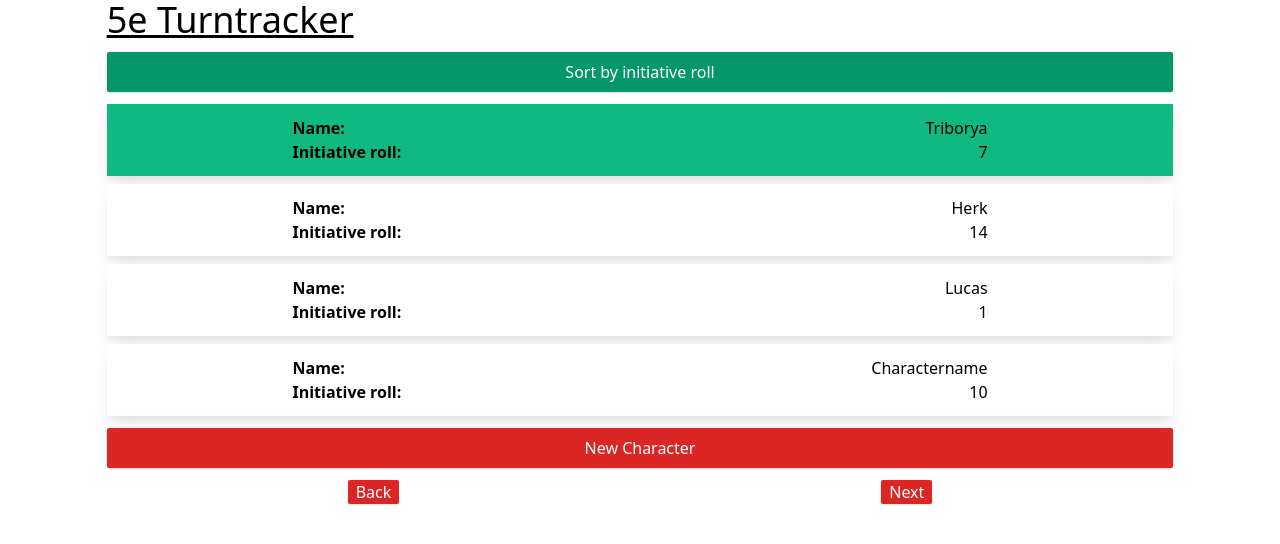
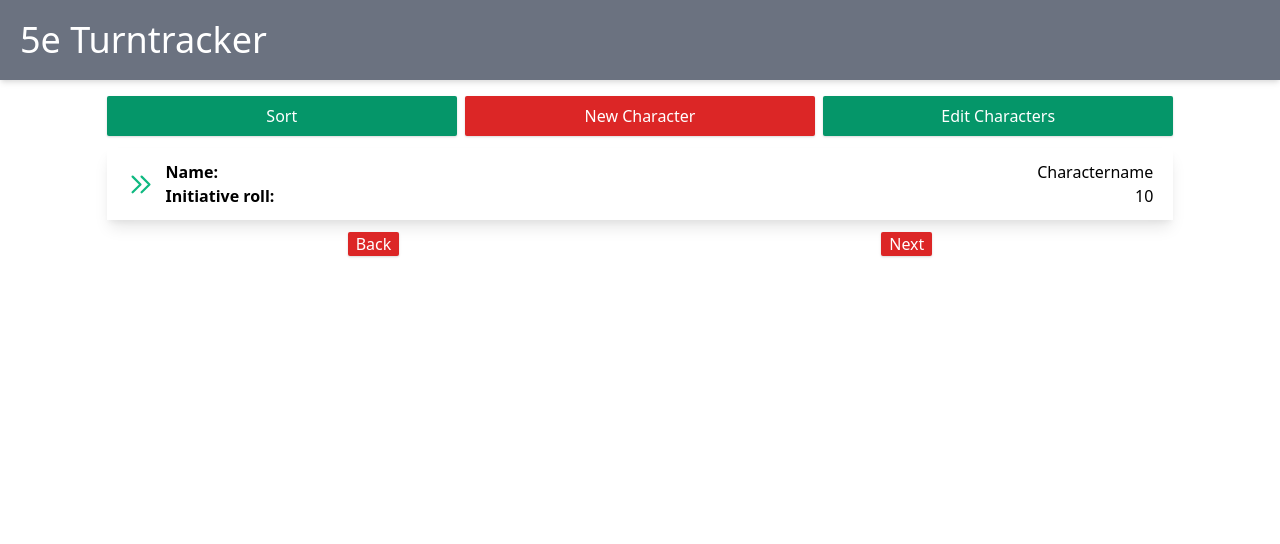
Before and after one commit to MauriceFreund/5e-turntracker, a React (Vite) app: page / in a window 1280 px wide. Both pictures are taken after a click on the button "New Character". Shown: the top 544 px of the page. Built offline with nearby package versions, Linux system fonts and the light colour scheme.

Commit message:
Characters are now editable

```diff
--- a/src/App.tsx
+++ b/src/App.tsx
@@ -7,6 +7,9 @@ function App() {
 
   return (
     <div className="App flex flex-col items-center">
+      <header className="w-full bg-gray-500 p-5 mb-4 shadow-md">
+        <h1 className="w-full text-white text-4xl">5e Turntracker</h1>
+      </header>
       <TurnTrackerMainComponent/>
     </div>
   )
--- a/src/components/CharacterCardComponent.tsx
+++ b/src/components/CharacterCardComponent.tsx
@@ -1,29 +1,94 @@
-import React, { useMemo } from 'react'
+import React, { useMemo, useState } from 'react'
 import { Character } from '../model/character'
 
 interface CharacterCardComponentProps {
   character: Character
+  isEditable: boolean
+  onCharacterUpdate(newCharacter: Character): void
+  onCharacterDelete(): void
 }
 
+export default function CharacterCardComponent(props: CharacterCardComponentProps) {
+  const { character, isEditable, onCharacterUpdate } = props
 
-export default function CharacterCardComponent(props: CharacterCardComponentProps) {
+  const arrowIcon = (
+    <svg xmlns="http://www.w3.org/2000/svg" fill="none" viewBox="0 0 24 24" stroke="currentColor">
+      <path strokeLinecap="round" strokeLinejoin="round" strokeWidth={2} d="M13 5l7 7-7 7M5 5l7 7-7 7" />
+    </svg>
+  )
 
-  const {character} = props
+  const trashIcon = (
+    <svg xmlns="http://www.w3.org/2000/svg" fill="none" viewBox="0 0 24 24" stroke="currentColor">
+      <path
+        strokeLinecap="round"
+        strokeLinejoin="round"
+        strokeWidth={2}
+        d="M19 7l-.867 12.142A2 2 0 0116.138 21H7.862a2 2 0 01-1.995-1.858L5 7m5 4v6m4-6v6m1-10V4a1 1 0 00-1-1h-4a1 1 0 00-1 1v3M4 7h16"
+      />
+    </svg>
+  )
 
-  const bgColor = useMemo(() => {
-    return character.isCharacterActive ? "bg-green-500" : "bg-white"
+  const activePlayerMarker = useMemo(() => {
+    return (
+      <div className="flex flex-col justify-center w-7 fill-current text-green-500">
+        {character.isCharacterActive ? arrowIcon : null}
+      </div>
+    )
   }, [character.isCharacterActive])
 
+  const deleteButton = useMemo(() => {}, [])
+
+  const characterNameField = useMemo(() => {
+    return isEditable ? (
+      <input
+        className="border-b text-right"
+        type="text"
+        value={character.name}
+        onChange={(event) =>
+          onCharacterUpdate({
+            name: event.target.value,
+            initiativeRoll: character.initiativeRoll,
+            isCharacterActive: character.isCharacterActive,
+          })
+        }
+      />
+    ) : (
+      <span>{character.name}</span>
+    )
+  }, [character, isEditable])
+
+  const initiativeRollField = useMemo(() => {
+    return isEditable ? (
+      <input
+        className="border-b text-right"
+        type="number"
+        value={character.initiativeRoll}
+        onChange={(event) => {
+          if (true) {
+            onCharacterUpdate({
+              name: character.name,
+              initiativeRoll: parseInt(event.target.value),
+              isCharacterActive: character.isCharacterActive,
+            })
+          }
+        }}
+      />
+    ) : (
+      <span>{character.initiativeRoll}</span>
+    )
+  }, [character, isEditable])
+
   return (
-    <div className={bgColor + " shadow-lg p-3 flex justify-center"}>
-      <div className="w-4/6">
+    <div className={'bg-white shadow-lg py-3 px-5 flex justify-start gap-3'}>
+      {activePlayerMarker}
+      <div className="w-full">
         <div className="flex justify-between">
           <span className="font-bold">Name: </span>
-          <span>{character.name}</span>
+          {characterNameField}
         </div>
         <div className="flex justify-between">
           <span className="font-bold">Initiative roll: </span>
-          <span>{character.initiativeRoll}</span>
+          {initiativeRollField}
         </div>
       </div>
     </div>
--- a/src/components/TurnOrderListComponent.tsx
+++ b/src/components/TurnOrderListComponent.tsx
@@ -1,25 +1,33 @@
-import React, {useMemo} from 'react'
+import React, { useMemo } from 'react'
 import { Character } from '../model/character'
 import CharacterCardComponent from './CharacterCardComponent'
 
 interface TurnTrackerMainComponentProps {
   characters: Character[]
+  isListEditable: boolean
+  onCharacterUpdate(index: number, updatedCharacter: Character): void
 }
 
 export default function TurnTrackerMainComponent(props: TurnTrackerMainComponentProps) {
-
-  const {characters} = props
+  const { characters, isListEditable, onCharacterUpdate } = props
 
   const characterList = useMemo(() => {
-    return <ul className="flex flex-col gap-2">
-      {characters.map((character) => {
-        return <li><CharacterCardComponent character={character}/></li>
-      })}
-    </ul>
-  }, [characters])
+    return (
+      <ul className="flex flex-col gap-2">
+        {characters.map((character, index) => {
+          return (
+            <li key={index}>
+              <CharacterCardComponent
+                character={character}
+                isEditable={isListEditable}
+                onCharacterUpdate={(char) => onCharacterUpdate(index, char)}
+              />
+            </li>
+          )
+        })}
+      </ul>
+    )
+  }, [characters, isListEditable])
 
-  return (
-    <div className="w-full">{characterList}</div>
-  )
-
+  return <div className="w-full">{characterList}</div>
 }
--- a/src/components/TurnTrackerMainComponent.tsx
+++ b/src/components/TurnTrackerMainComponent.tsx
@@ -1,22 +1,23 @@
-import React, {useState} from 'react'
+import React, { useState } from 'react'
 
-import {Character} from '../model/character'
+import { Character } from '../model/character'
 import CharacterCreationButton from './CharacterCreationButton'
 import TrackerControlComponent from './TrackerControlComponent'
 import TurnOrderListComponent from './TurnOrderListComponent'
 
 export default function TurnTrackerMainComponent() {
-
-  const initialCharacter: Character[] = [
-    {name: "Triborya", initiativeRoll: 7, isCharacterActive: true},
-    {name: "Herk", initiativeRoll: 14, isCharacterActive: false},
-    {name: "Lucas", initiativeRoll: 1, isCharacterActive: false}
+  const initialCharacters: Character[] = [
+    { name: 'Triborya', initiativeRoll: 7, isCharacterActive: true },
+    { name: 'Herk', initiativeRoll: 14, isCharacterActive: false },
+    { name: 'Lucas', initiativeRoll: 1, isCharacterActive: false },
   ]
 
-  const [characters, setCharacters] = useState<Character[]>(initialCharacter)
+  const [characters, setCharacters] = useState<Character[]>([])
+  const [isListEditable, setIsListEditable] = useState(false)
 
   function pushNewCharacter() {
-    const newCharacter = {name: "Charactername", initiativeRoll: 10, isCharacterActive: false}
+    const isNewCharacterActive = characters.length === 0
+    const newCharacter = { name: 'Charactername', initiativeRoll: 10, isCharacterActive: isNewCharacterActive }
     setCharacters([...characters, newCharacter])
   }
 
@@ -45,17 +46,34 @@ export default function TurnTrackerMainComponent() {
     setCharacters(sortedCharacterList)
   }
 
+  function updateCharacter(index: number, updatedCharacter: Character) {
+    let updatedCharacters = [...characters]
+    updatedCharacters[index] = updatedCharacter
+    setCharacters(updatedCharacters)
+  }
+
   return (
     <div className="flex flex-col items-center gap-3 w-5/6">
-      <h1 className="text-4xl w-full underline">5e Turntracker</h1>
+      <div className=" w-full flex gap-2">
         <button
           className="bg-green-600 hover:bg-green-400 active:bg-green-800 w-full rounded-sm p-2 text-center text-white shadow"
           onClick={sortCharacterList}
         >
-        Sort by initiative roll
+          Sort
         </button>
-      <TurnOrderListComponent characters={characters}/>
-      <CharacterCreationButton onClick={pushNewCharacter}/>
+        <CharacterCreationButton onClick={pushNewCharacter} />
+        <button
+          className="bg-green-600 hover:bg-green-400 active:bg-green-800 w-full rounded-sm p-2 text-center text-white shadow"
+          onClick={() => setIsListEditable(!isListEditable)}
+        >
+          {isListEditable ? 'Save Edits' : 'Edit Characters'}
+        </button>
+      </div>
+      <TurnOrderListComponent
+        characters={characters}
+        isListEditable={isListEditable}
+        onCharacterUpdate={updateCharacter}
+      />
       <TrackerControlComponent
         disabled={characters.length === 0}
         onNext={() => moveActiveCharacterToken(true)}
@@ -63,5 +81,4 @@ export default function TurnTrackerMainComponent() {
       />
     </div>
   )
-
 }
```
Lines whose indentation alone changed are shown as unchanged.
